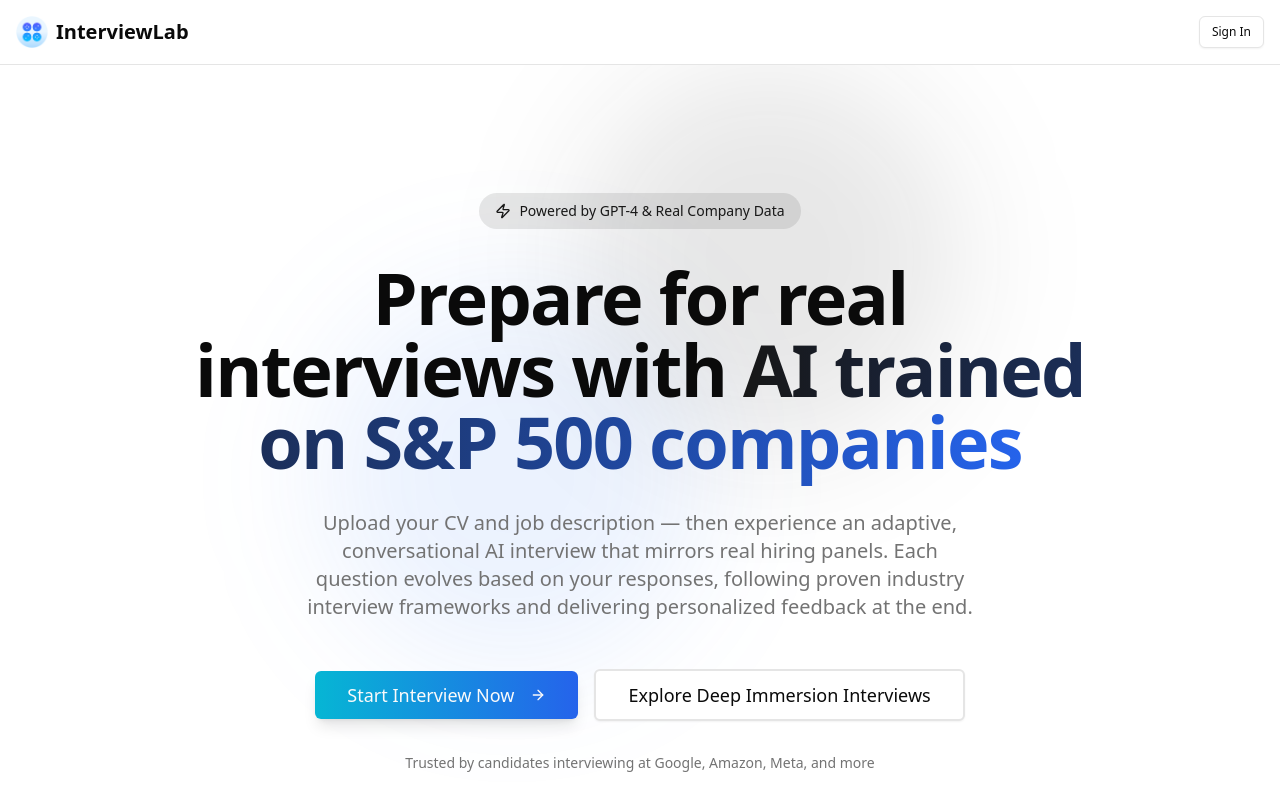
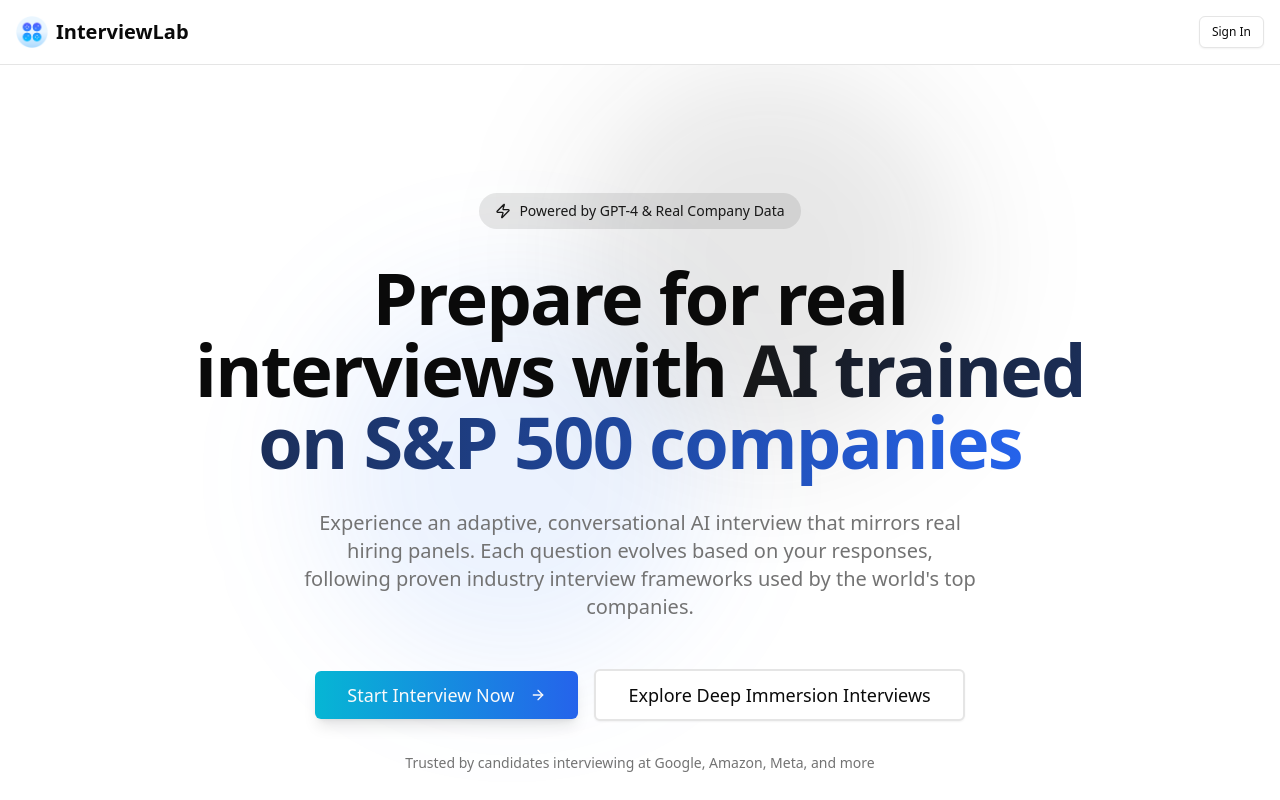
Before and after one commit to athlosconsultants/InterviewLab, a Next.js app: page / in a window 1280 px wide. Shown: the top 800 px of the page. Built offline with nearby package versions, Linux system fonts and the light colour scheme; no server answers.

Commit message:
Update subheadline text on landing page

```diff
--- a/app/page.tsx
+++ b/app/page.tsx
@@ -95,11 +95,10 @@
 
             {/* Subheadline */}
             <p className="text-xl text-muted-foreground max-w-2xl mx-auto">
-              Upload your CV and job description — then experience an adaptive,
-              conversational AI interview that mirrors real hiring panels. Each
-              question evolves based on your responses, following proven
-              industry interview frameworks and delivering personalized feedback
-              at the end.
+              Experience an adaptive, conversational AI interview that mirrors
+              real hiring panels. Each question evolves based on your responses,
+              following proven industry interview frameworks used by the
+              world&apos;s top companies.
             </p>
 
             {/* CTAs */}
```
